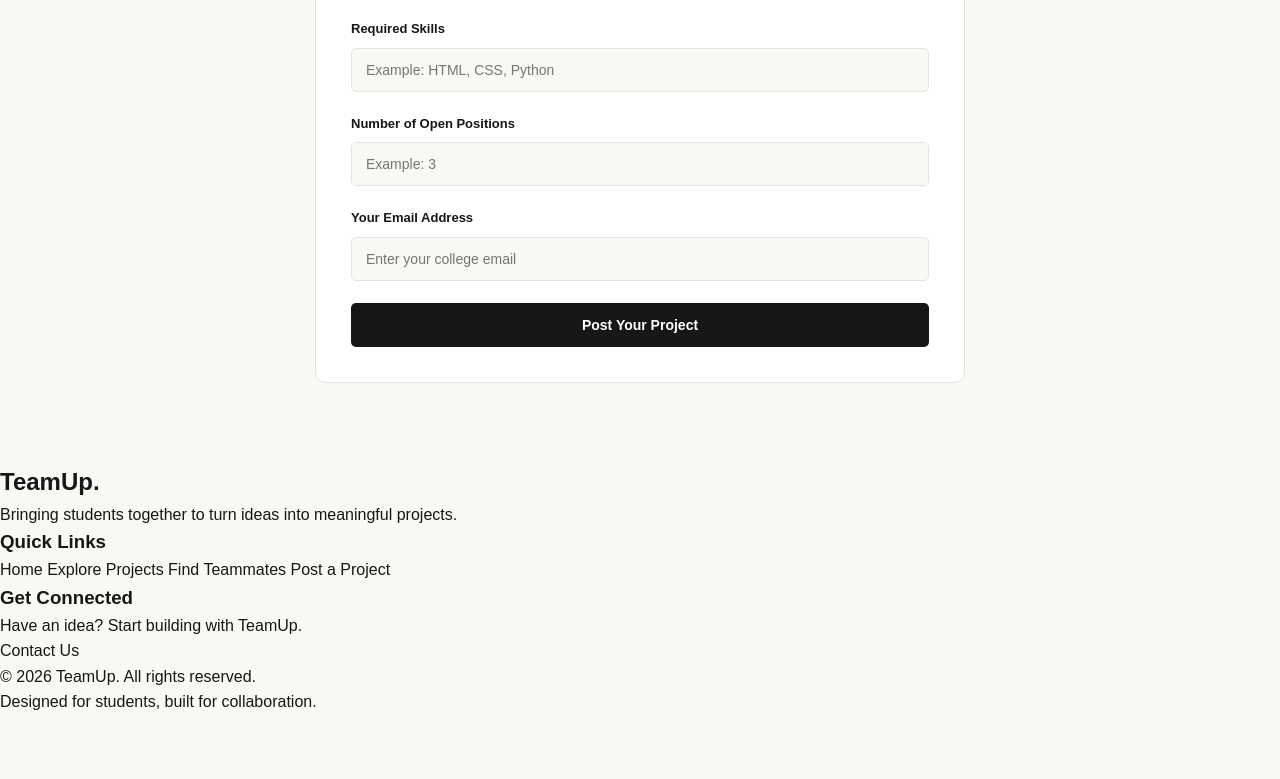
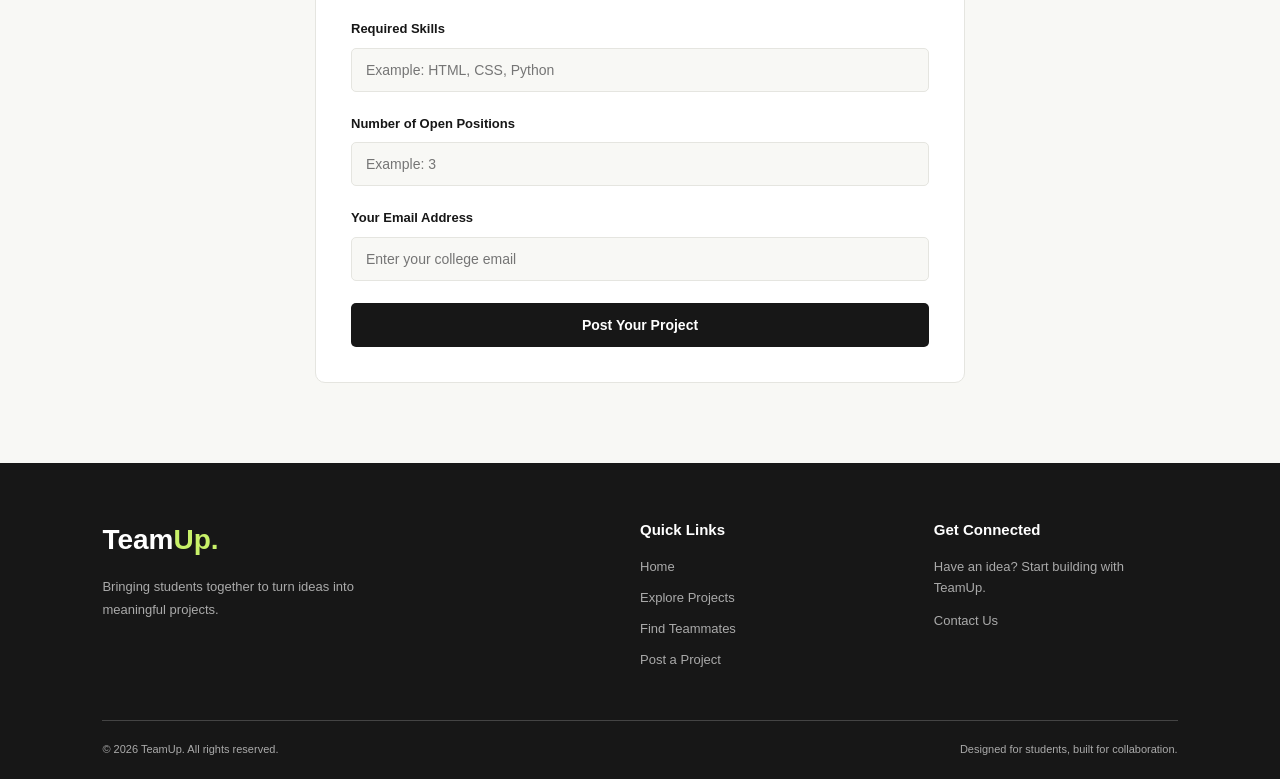
Before and after one commit to saket742966/TeamUp, a plain HTML site: page index.html in a window 1280 px wide. Shown: the part 2996-3775 px from the top of the page. Before the commit the page ends 3711 px from the top, so only its background shows below. Drawn offline with Linux system fonts and the light colour scheme.

Commit message:
style: design website footer

```diff
--- a/style.css
+++ b/style.css
@@ -660,3 +660,91 @@ header {
 .submit-project-btn:hover {
     background-color: #444444;
 }
+
+
+
+/* ==============================
+   FOOTER SECTION
+================================ */
+
+.footer {
+    background-color: var(--primary-color);
+    color: var(--white-color);
+    padding: 55px 8% 20px;
+}
+
+/* Footer Main Content */
+
+.footer-content {
+    display: grid;
+    grid-template-columns: 2fr 1fr 1fr;
+    gap: 50px;
+    padding-bottom: 40px;
+}
+
+/* Footer Brand */
+
+.footer-brand h2 {
+    font-size: 28px;
+    margin-bottom: 12px;
+}
+
+.footer-brand h2 span {
+    color: var(--accent-color);
+}
+
+.footer-brand p {
+    max-width: 300px;
+    color: #aaaaaa;
+    font-size: 13px;
+    line-height: 1.8;
+}
+
+/* Footer Links and Contact */
+
+.footer-links,
+.footer-contact {
+    display: flex;
+    flex-direction: column;
+    align-items: flex-start;
+}
+
+.footer-links h3,
+.footer-contact h3 {
+    font-size: 15px;
+    margin-bottom: 15px;
+}
+
+.footer-links a,
+.footer-contact a {
+    color: #aaaaaa;
+    font-size: 13px;
+    margin-bottom: 10px;
+    transition: color 0.3s ease;
+}
+
+.footer-links a:hover,
+.footer-contact a:hover {
+    color: var(--accent-color);
+}
+
+.footer-contact p {
+    color: #aaaaaa;
+    font-size: 13px;
+    margin-bottom: 12px;
+}
+
+/* Footer Bottom */
+
+.footer-bottom {
+    display: flex;
+    justify-content: space-between;
+    gap: 15px;
+    border-top: 1px solid #444444;
+    padding-top: 20px;
+}
+
+.footer-bottom p {
+    color: #aaaaaa;
+    font-size: 11px;
+}
```
